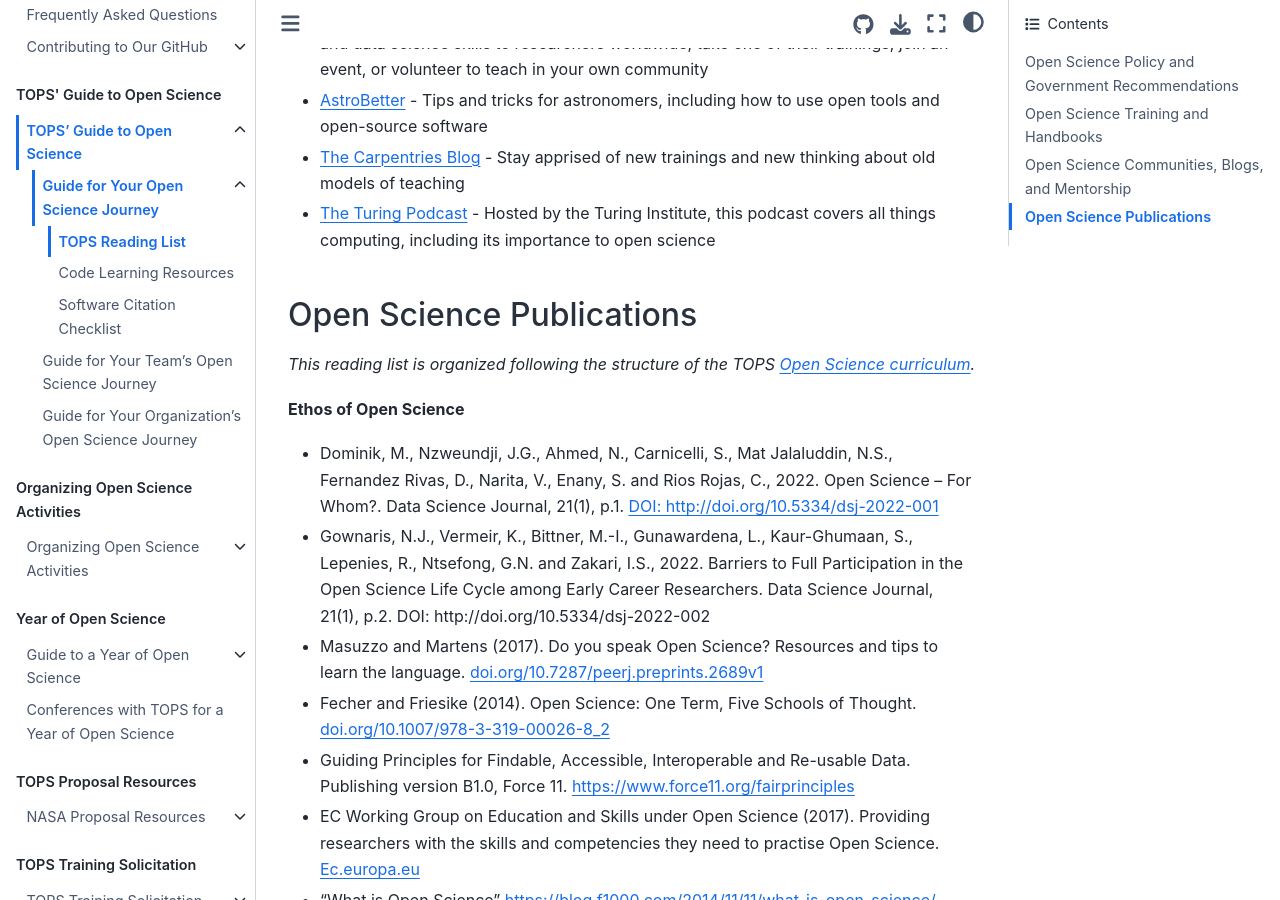
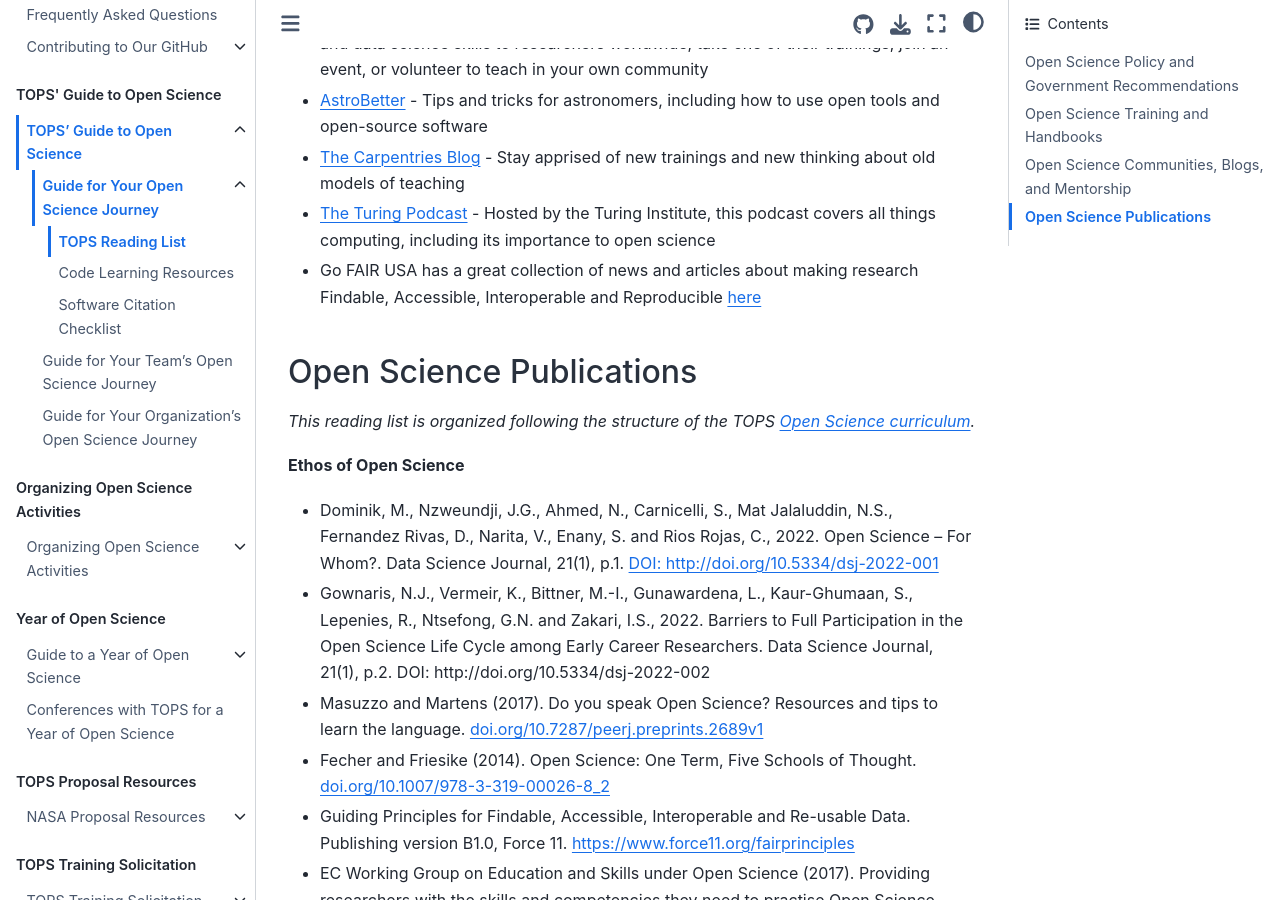
Before and after one commit to nasa/Transform-to-Open-Science-Book, a Jupyter Book: the page built from Open_Science_Cookbook/reading_list.md, in a window 1280 px wide and 900 px high, scrolled down 2221 px. Built offline with Jupyter Book 1.0.4 settings and Sphinx 7.4.7 and the Sphinx Book theme 1.1.4, drawn with Linux system fonts in a browser that asks for light colours.

Commit message:
Update reading_list.md

```diff
--- a/Open_Science_Cookbook/reading_list.md
+++ b/Open_Science_Cookbook/reading_list.md
@@ -48,6 +48,7 @@
 - [AstroBetter](https://www.astrobetter.com/) - Tips and tricks for astronomers, including how to use open tools and open-source software
 - [The Carpentries Blog](https://carpentries.org/blog/) - Stay apprised of new trainings and new thinking about old models of teaching
 - [The Turing Podcast](https://www.turing.ac.uk/news/turing-podcast) - Hosted by the Turing Institute, this podcast covers all things computing, including its importance to open science
+- Go FAIR USA has a great collection of news and articles about making research Findable, Accessible, Interoperable and Reproducible [here](https://www.gofair.us/news)
 
 ## Open Science Publications
 *This reading list is organized following the structure of the TOPS [Open Science curriculum](https://github.com/nasa/Transform-to-Open-Science/tree/main/docs/Area2_Capacity_Sharing/OpenCore/readme.md).*
```
